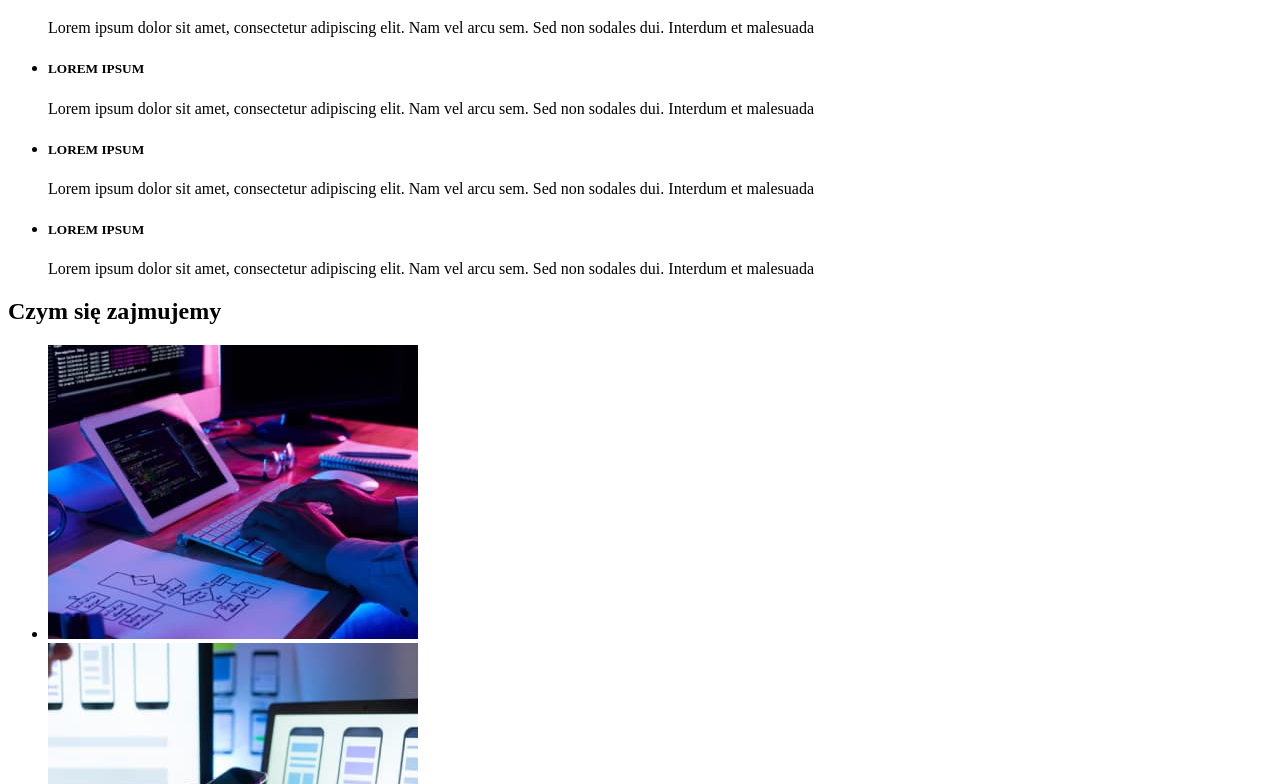
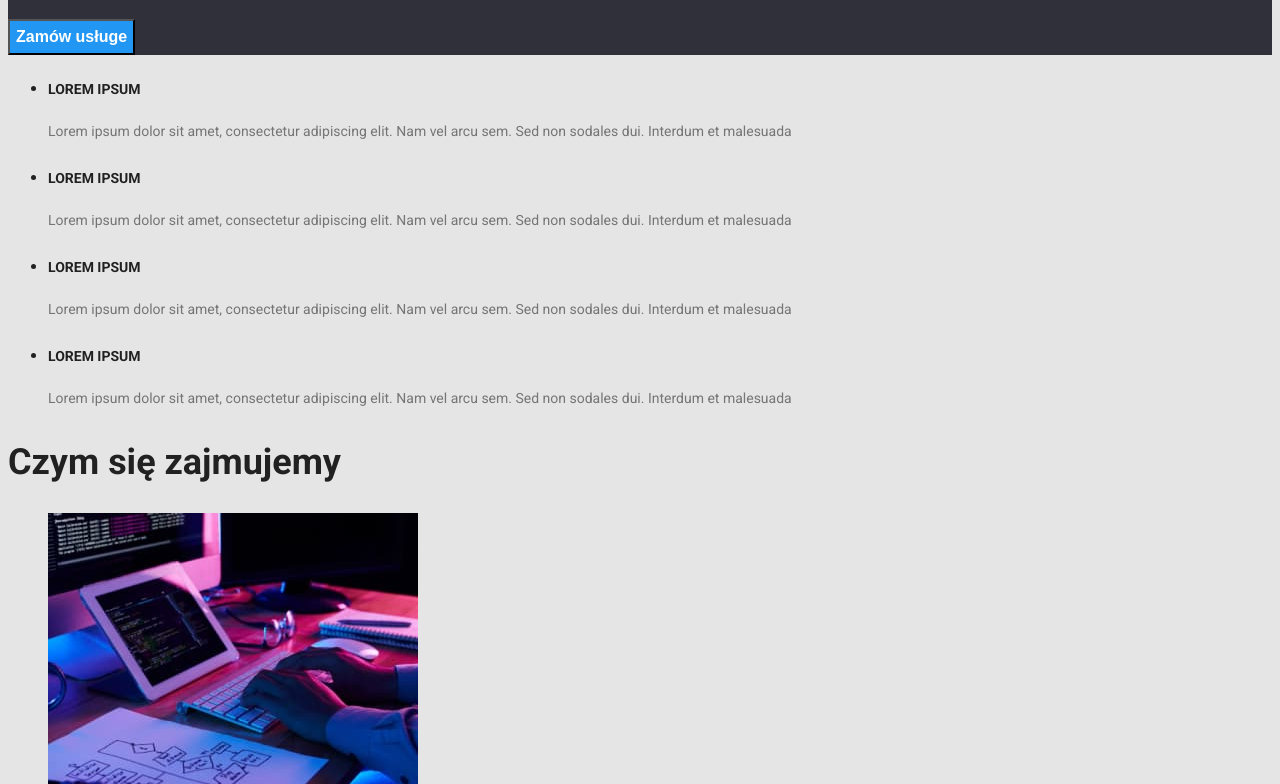
Before and after one commit to IzabelaSwiadkowska/goit-markup-hw-02, a plain HTML site: page index.html in a window 1280 px wide. Shown: the part 279-1063 px from the top of the page. Drawn offline with Linux system fonts and the light colour scheme; the site is published under a folder, as on GitHub Pages, so addresses that start at the root find nothing.

Commit message:
corrected

```diff
--- a/index.html
+++ b/index.html
@@ -9,7 +9,7 @@
       href="https://fonts.googleapis.com/css2?family=Montserrat:wght@400;700&family=Raleway:wght@700&family=Roboto:wght@400;500;700;900&display=swap"
       rel="stylesheet"
     />
-    <link href="/goit-markup-hw-02/css/styles.css" rel="stylesheet" />
+    <link href="./css/styles.css" rel="stylesheet" />
   </head>
   <body>
     <header class="navigation">
```
